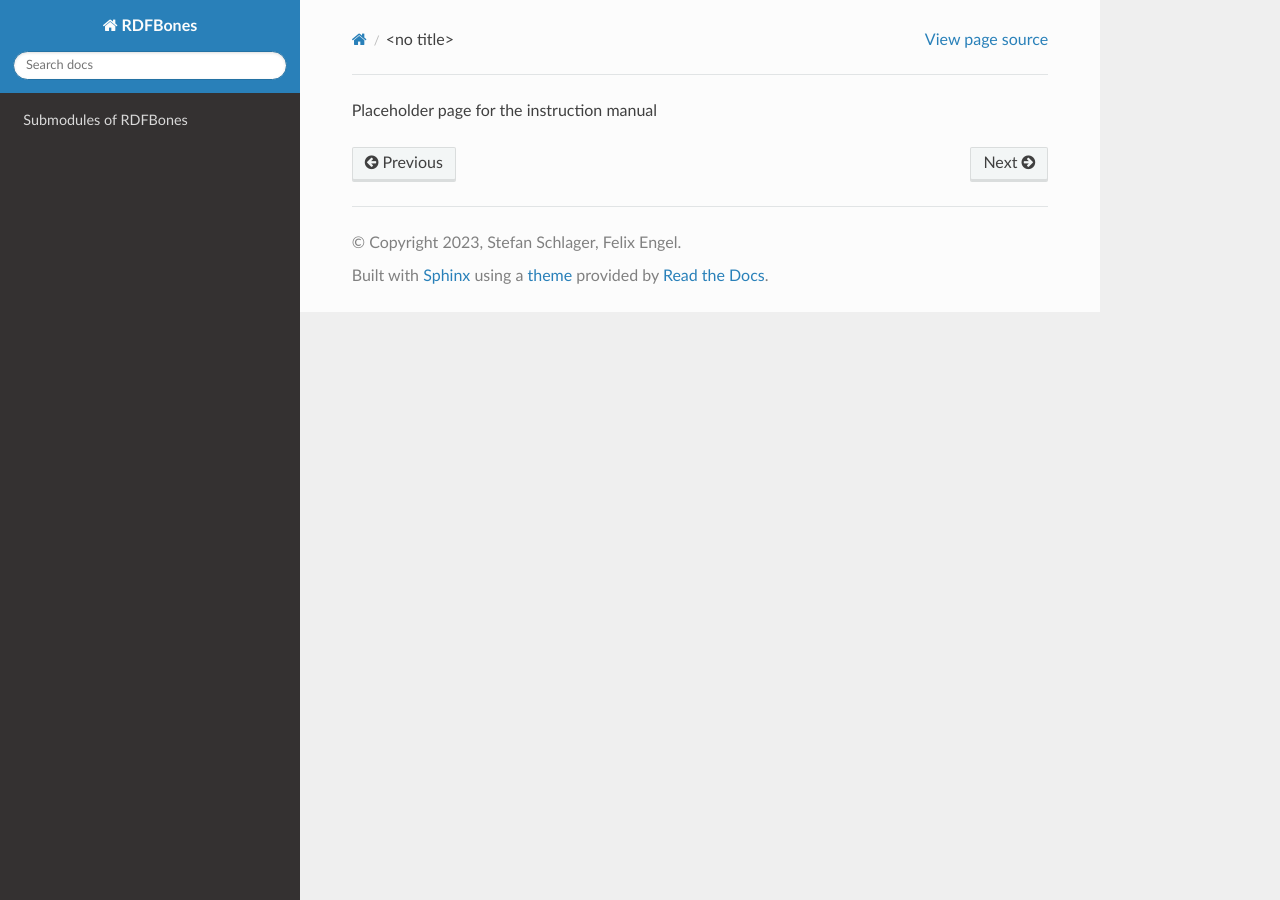
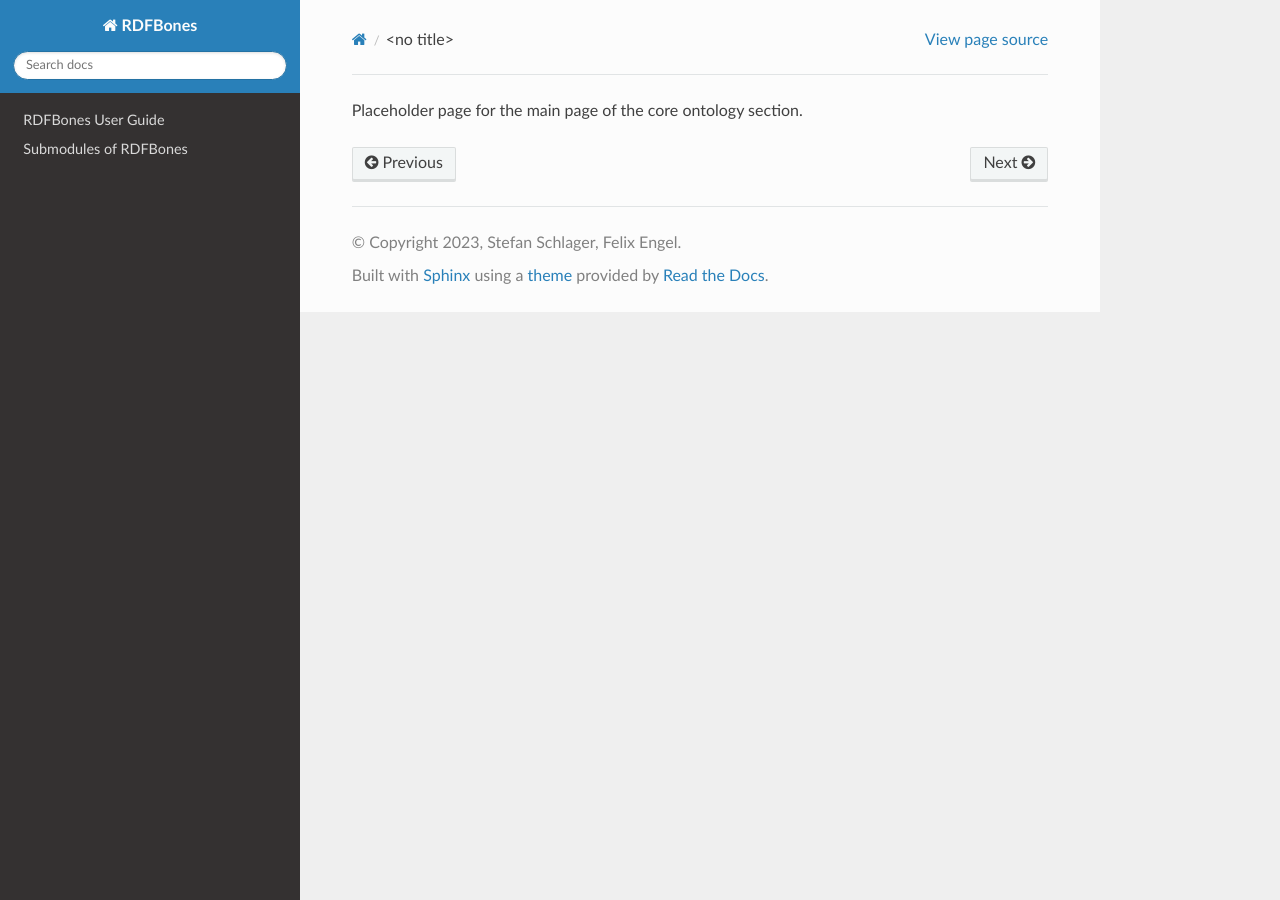
Before and after one commit to RDFBones/RDFBones-O, a Sphinx documentation site: the page built from docs/core/core_mainpage.rst, in a window 1280 px wide. Built offline with Sphinx 7.4.7 and the Read the Docs theme 2.0.0, drawn with Linux system fonts in a browser that asks for light colours.

Commit message:
Experimented with ReadTheDocs layout.

```diff
--- a/docs/core/core_mainpage.rst
+++ b/docs/core/core_mainpage.rst
@@ -1 +1 @@
-Placeholder page for the instruction manual
+Placeholder page for the main page of the core ontology section.
--- a/docs/userguide/userguide_mainpage.rst
+++ b/docs/userguide/userguide_mainpage.rst
@@ -1 +1,4 @@
+RDFBones User Guide
+===================
+
 Placeholder page for the main page of the user guide section.
```
